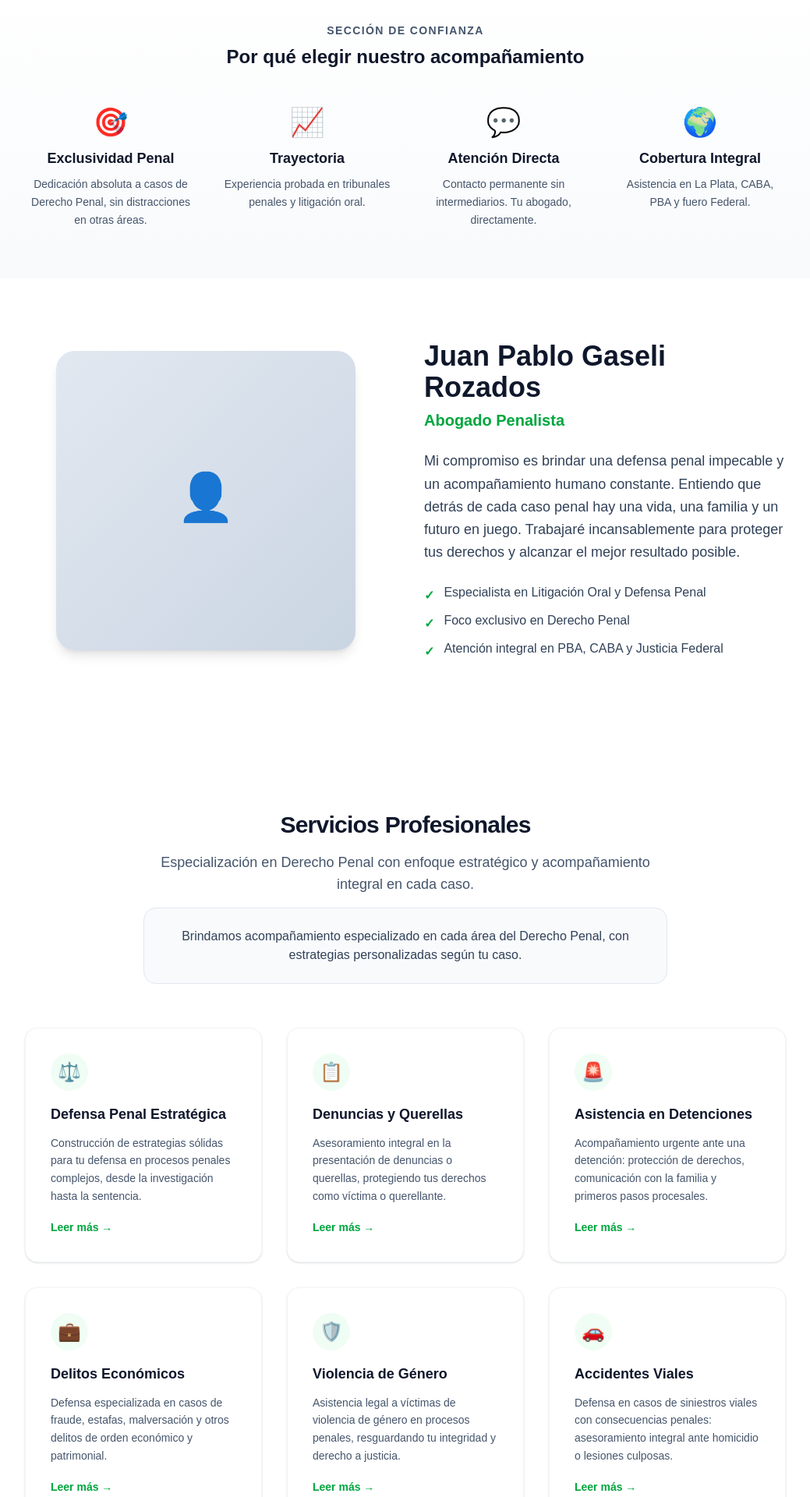
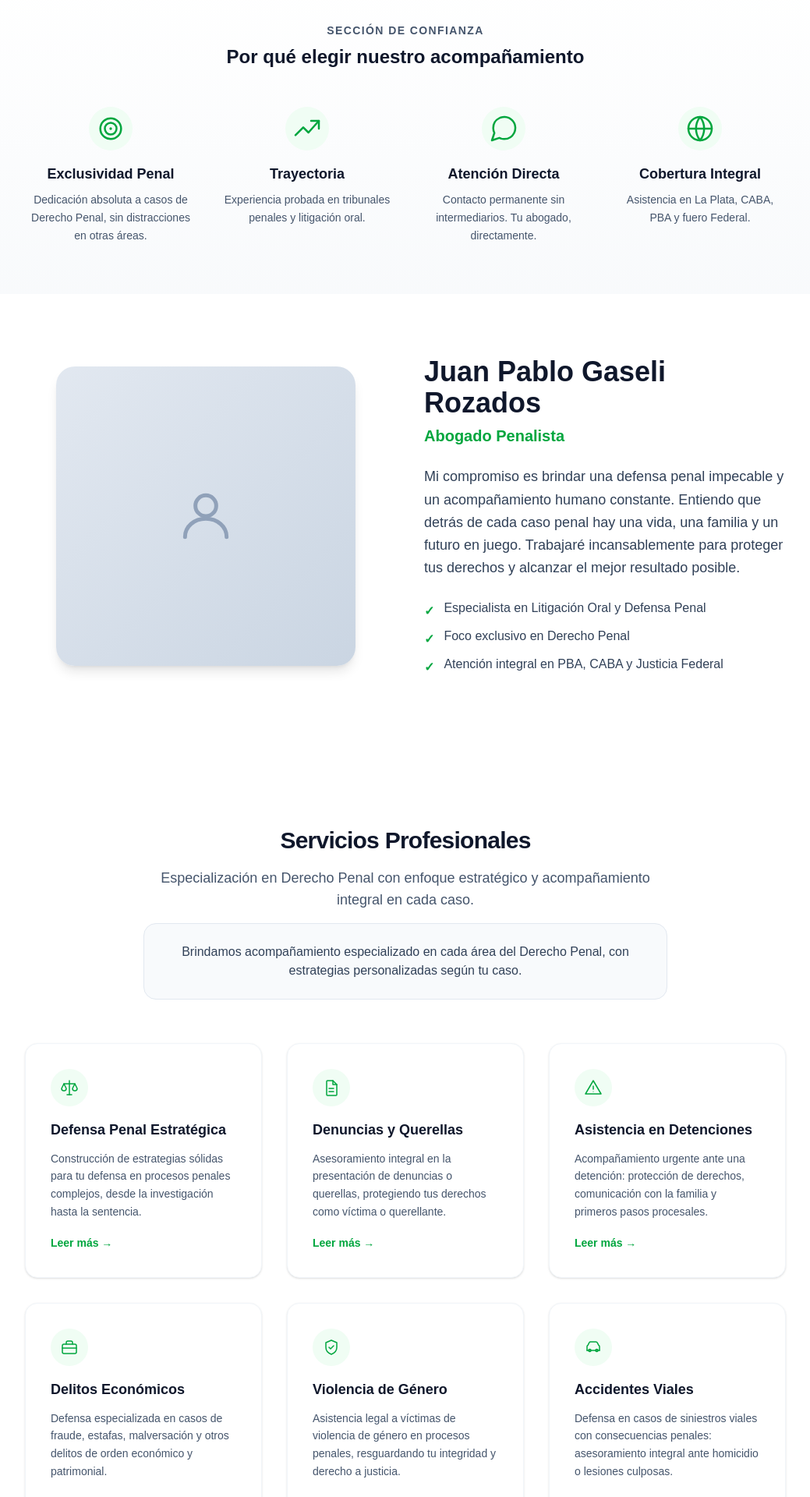
Before and after one commit to MaxiWalsh/JPGRLanding, a Next.js app: page / in a window 1280 px wide. Shown: the part 740-2660 px from the top of the page at 78% size, without its empty margins (120-1159 px from the left). Built offline with nearby package versions, Linux system fonts and the light colour scheme.

Commit message:
feat: reemplaza emojis por iconos SVG de linea profesionales

```diff
--- a/components/Contact.tsx
+++ b/components/Contact.tsx
@@ -3,6 +3,7 @@
 import { useActionState } from "react";
 import { submitContactForm, type ContactFormState } from "@/app/actions/contact";
 import { contact, site } from "@/lib/content";
+import { IconPhone } from "@/components/icons";
 
 const initialState: ContactFormState = { status: "idle" };
 
@@ -68,7 +69,8 @@ export default function Contact() {
               rel="noopener noreferrer"
               className="flex items-center justify-center gap-2 rounded-full bg-green-600 px-6 py-3 text-sm font-semibold text-white transition-colors hover:bg-green-700 w-full"
             >
-              📱 Escribir por WhatsApp
+              <IconPhone className="w-4 h-4" />
+              Escribir por WhatsApp
             </a>
           </div>
 
--- a/components/Header.tsx
+++ b/components/Header.tsx
@@ -1,4 +1,5 @@
 import { site } from "@/lib/content";
+import { IconPhone } from "@/components/icons";
 
 const navLinks = [
   { href: "#inicio", label: "INICIO" },
@@ -34,7 +35,8 @@ export default function Header() {
           rel="noopener noreferrer"
           className="flex items-center gap-2 rounded-full bg-green-600 px-4 py-2 text-xs font-semibold text-white transition-colors hover:bg-green-700"
         >
-          📱 WHATSAPP
+          <IconPhone className="w-4 h-4" />
+          WHATSAPP
         </a>
       </div>
     </header>
--- a/components/Hero.tsx
+++ b/components/Hero.tsx
@@ -1,4 +1,5 @@
 import { hero, site } from "@/lib/content";
+import { IconScale } from "@/components/icons";
 
 export default function Hero() {
   return (
@@ -39,7 +40,7 @@ export default function Hero() {
           <div className="flex justify-center">
             <div className="aspect-square w-full max-w-sm rounded-xl bg-gradient-to-br from-slate-700 to-slate-800 flex items-center justify-center shadow-xl">
               <div className="text-center">
-                <div className="text-6xl mb-4">👨‍⚖️</div>
+                <IconScale className="w-20 h-20 text-slate-400 mb-4" />
                 <p className="text-sm text-slate-400">
                   {/* Foto de perfil profesional — reemplazar cuando esté disponible */}
                 </p>
--- a/components/ProfessionalPresentation.tsx
+++ b/components/ProfessionalPresentation.tsx
@@ -1,4 +1,5 @@
 import { professional } from "@/lib/content";
+import { IconUser } from "@/components/icons";
 
 export default function ProfessionalPresentation() {
   return (
@@ -9,7 +10,7 @@ export default function ProfessionalPresentation() {
           <div className="flex justify-center">
             <div className="aspect-square w-full max-w-sm rounded-3xl bg-gradient-to-br from-slate-200 to-slate-300 flex items-center justify-center shadow-lg overflow-hidden">
               <div className="text-center">
-                <div className="text-6xl mb-2">👤</div>
+                <IconUser className="w-20 h-20 text-slate-400 mx-auto" />
               </div>
             </div>
           </div>
--- a/components/Services.tsx
+++ b/components/Services.tsx
@@ -1,8 +1,25 @@
 import { services, servicesIntro, commonSituations, site } from "@/lib/content";
+import {
+  IconScale,
+  IconDocument,
+  IconAlert,
+  IconBriefcase,
+  IconShield,
+  IconCar,
+} from "@/components/icons";
 
 const whatsappHref = `https://wa.me/${site.whatsappNumber}?text=${encodeURIComponent(
   "Hola, quisiera consultar sobre uno de estos temas."
 )}`;
+
+const iconMap = {
+  scale: IconScale,
+  document: IconDocument,
+  alert: IconAlert,
+  briefcase: IconBriefcase,
+  shield: IconShield,
+  car: IconCar,
+};
 
 export default function Services() {
   return (
@@ -25,13 +42,15 @@ export default function Services() {
 
         {/* Grid de servicios */}
         <div className="mt-8 grid grid-cols-1 gap-8 sm:grid-cols-2 lg:grid-cols-3">
-          {services.map((service) => (
+          {services.map((service) => {
+            const Icon = iconMap[service.icon as keyof typeof iconMap];
+            return (
             <div
               key={service.title}
               className="group rounded-2xl bg-white p-8 shadow-sm border border-slate-100 transition-all hover:shadow-lg hover:-translate-y-1"
             >
               <div className="mb-4 flex items-center justify-center w-12 h-12 rounded-full bg-green-50">
-                <span className="text-2xl">{service.icon}</span>
+                {Icon && <Icon className="w-6 h-6 text-green-600" />}
               </div>
               <h3 className="text-lg font-semibold text-slate-900 mb-3">
                 {service.title}
@@ -46,7 +65,8 @@ export default function Services() {
                 Leer más →
               </a>
             </div>
-          ))}
+            );
+          })}
         </div>
 
         {/* Sección de situaciones comunes */}
--- a/components/TrustSection.tsx
+++ b/components/TrustSection.tsx
@@ -1,4 +1,17 @@
 import { trust } from "@/lib/content";
+import {
+  IconTarget,
+  IconTrendingUp,
+  IconMessage,
+  IconGlobe,
+} from "@/components/icons";
+
+const iconMap = {
+  target: IconTarget,
+  "trending-up": IconTrendingUp,
+  message: IconMessage,
+  globe: IconGlobe,
+};
 
 export default function TrustSection() {
   return (
@@ -12,9 +25,13 @@ export default function TrustSection() {
         </div>
 
         <div className="grid grid-cols-1 gap-8 sm:grid-cols-2 lg:grid-cols-4">
-          {trust.items.map((item) => (
+          {trust.items.map((item) => {
+            const Icon = iconMap[item.icon as keyof typeof iconMap];
+            return (
             <div key={item.title} className="text-center">
-              <div className="text-4xl mb-3">{item.icon}</div>
+              <div className="flex items-center justify-center w-14 h-14 rounded-full bg-green-50 mb-4 mx-auto">
+                {Icon && <Icon className="w-10 h-10 text-green-600" />}
+              </div>
               <h3 className="text-lg font-semibold text-slate-900 mb-2">
                 {item.title}
               </h3>
@@ -22,7 +39,8 @@ export default function TrustSection() {
                 {item.description}
               </p>
             </div>
-          ))}
+            );
+          })}
         </div>
       </div>
     </section>
--- /dev/null
+++ b/components/icons.tsx
@@ -0,0 +1,120 @@
+type IconProps = {
+  className?: string;
+};
+
+export function IconUser({ className }: IconProps) {
+  return (
+    <svg viewBox="0 0 24 24" fill="none" stroke="currentColor" strokeWidth="1.5" strokeLinecap="round" strokeLinejoin="round" className={className}>
+      <circle cx="12" cy="8" r="4" />
+      <path d="M4 20c0-4 3.5-7 8-7s8 3 8 7" />
+    </svg>
+  );
+}
+
+export function IconScale({ className }: IconProps) {
+  return (
+    <svg viewBox="0 0 24 24" fill="none" stroke="currentColor" strokeWidth="1.5" strokeLinecap="round" strokeLinejoin="round" className={className}>
+      <line x1="12" y1="3" x2="12" y2="21" />
+      <line x1="5" y1="7" x2="19" y2="7" />
+      <path d="M5 7 L2 13 a3 3 0 0 0 6 0 Z" />
+      <path d="M19 7 L16 13 a3 3 0 0 0 6 0 Z" />
+      <line x1="9" y1="21" x2="15" y2="21" />
+    </svg>
+  );
+}
+
+export function IconDocument({ className }: IconProps) {
+  return (
+    <svg viewBox="0 0 24 24" fill="none" stroke="currentColor" strokeWidth="1.5" strokeLinecap="round" strokeLinejoin="round" className={className}>
+      <path d="M7 3h7l5 5v13a1 1 0 0 1-1 1H7a1 1 0 0 1-1-1V4a1 1 0 0 1 1-1z" />
+      <path d="M14 3v5h5" />
+      <line x1="9" y1="13" x2="15" y2="13" />
+      <line x1="9" y1="17" x2="15" y2="17" />
+    </svg>
+  );
+}
+
+export function IconAlert({ className }: IconProps) {
+  return (
+    <svg viewBox="0 0 24 24" fill="none" stroke="currentColor" strokeWidth="1.5" strokeLinecap="round" strokeLinejoin="round" className={className}>
+      <path d="M12 3 2 20h20L12 3z" />
+      <line x1="12" y1="10" x2="12" y2="14" />
+      <circle cx="12" cy="17" r="0.6" fill="currentColor" stroke="none" />
+    </svg>
+  );
+}
+
+export function IconBriefcase({ className }: IconProps) {
+  return (
+    <svg viewBox="0 0 24 24" fill="none" stroke="currentColor" strokeWidth="1.5" strokeLinecap="round" strokeLinejoin="round" className={className}>
+      <rect x="3" y="8" width="18" height="12" rx="2" />
+      <path d="M8 8V6a2 2 0 0 1 2-2h4a2 2 0 0 1 2 2v2" />
+      <line x1="3" y1="13" x2="21" y2="13" />
+    </svg>
+  );
+}
+
+export function IconShield({ className }: IconProps) {
+  return (
+    <svg viewBox="0 0 24 24" fill="none" stroke="currentColor" strokeWidth="1.5" strokeLinecap="round" strokeLinejoin="round" className={className}>
+      <path d="M12 3l7 3v6c0 4.5-3 7.5-7 9-4-1.5-7-4.5-7-9V6l7-3z" />
+      <path d="M9 12l2 2 4-4" />
+    </svg>
+  );
+}
+
+export function IconCar({ className }: IconProps) {
+  return (
+    <svg viewBox="0 0 24 24" fill="none" stroke="currentColor" strokeWidth="1.5" strokeLinecap="round" strokeLinejoin="round" className={className}>
+      <path d="M4 16V11a2 2 0 0 1 1.2-1.8l1.6-3.2A2 2 0 0 1 8.6 5h6.8a2 2 0 0 1 1.8 1.1l1.6 3.1A2 2 0 0 1 20 11v5" />
+      <path d="M4 16h16" />
+      <circle cx="7.5" cy="16" r="1.5" />
+      <circle cx="16.5" cy="16" r="1.5" />
+    </svg>
+  );
+}
+
+export function IconTarget({ className }: IconProps) {
+  return (
+    <svg viewBox="0 0 24 24" fill="none" stroke="currentColor" strokeWidth="1.5" className={className}>
+      <circle cx="12" cy="12" r="8" />
+      <circle cx="12" cy="12" r="4.5" />
+      <circle cx="12" cy="12" r="1" fill="currentColor" stroke="none" />
+    </svg>
+  );
+}
+
+export function IconTrendingUp({ className }: IconProps) {
+  return (
+    <svg viewBox="0 0 24 24" fill="none" stroke="currentColor" strokeWidth="1.5" strokeLinecap="round" strokeLinejoin="round" className={className}>
+      <polyline points="3 17 9 11 13 15 21 6" />
+      <polyline points="15 6 21 6 21 12" />
+    </svg>
+  );
+}
+
+export function IconMessage({ className }: IconProps) {
+  return (
+    <svg viewBox="0 0 24 24" fill="none" stroke="currentColor" strokeWidth="1.5" strokeLinecap="round" strokeLinejoin="round" className={className}>
+      <path d="M21 11.5a8.38 8.38 0 0 1-.9 3.8 8.5 8.5 0 0 1-7.6 4.7 8.38 8.38 0 0 1-3.8-.9L3 21l1.9-5.7a8.38 8.38 0 0 1-.9-3.8 8.5 8.5 0 0 1 4.7-7.6 8.38 8.38 0 0 1 3.8-.9h.5a8.48 8.48 0 0 1 8 8v.5z" />
+    </svg>
+  );
+}
+
+export function IconGlobe({ className }: IconProps) {
+  return (
+    <svg viewBox="0 0 24 24" fill="none" stroke="currentColor" strokeWidth="1.5" strokeLinecap="round" strokeLinejoin="round" className={className}>
+      <circle cx="12" cy="12" r="9" />
+      <line x1="3" y1="12" x2="21" y2="12" />
+      <path d="M12 3a14.5 14.5 0 0 1 0 18 14.5 14.5 0 0 1 0-18z" />
+    </svg>
+  );
+}
+
+export function IconPhone({ className }: IconProps) {
+  return (
+    <svg viewBox="0 0 24 24" fill="none" stroke="currentColor" strokeWidth="1.5" strokeLinecap="round" strokeLinejoin="round" className={className}>
+      <path d="M22 16.92v3a2 2 0 0 1-2.18 2 19.79 19.79 0 0 1-8.63-3.07 19.5 19.5 0 0 1-6-6 19.79 19.79 0 0 1-3.07-8.67A2 2 0 0 1 4.11 2h3a2 2 0 0 1 2 1.72c.127.96.361 1.903.7 2.81a2 2 0 0 1-.45 2.11L8.09 9.91a16 16 0 0 0 6 6l1.27-1.27a2 2 0 0 1 2.11-.45c.907.339 1.85.573 2.81.7A2 2 0 0 1 22 16.92z" />
+    </svg>
+  );
+}
```
Also changed, not shown: lib/content.ts (+10 -10 lines).
